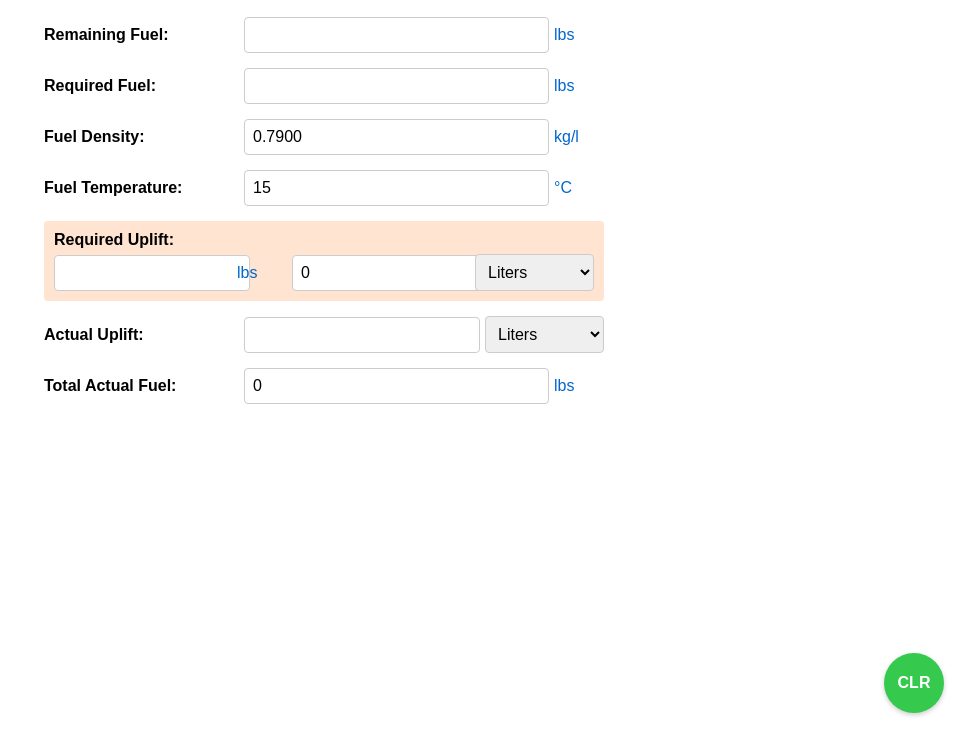
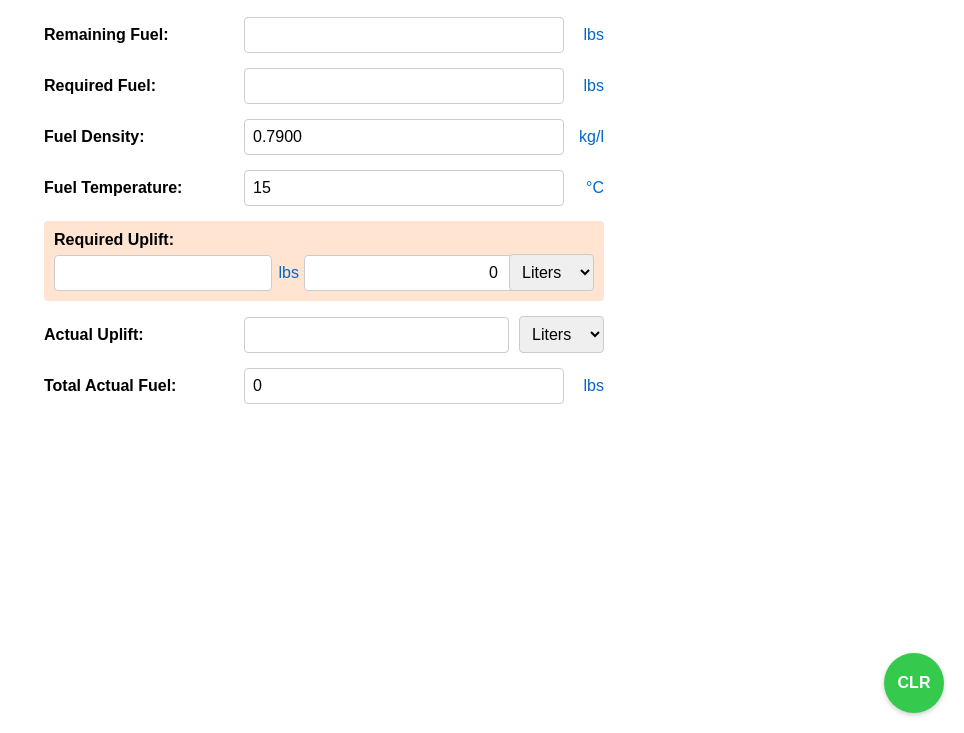
Before and after one commit to FastFalcon7/fuel-pwa, a plain HTML site: page index.html in a window 1280 px wide. Shown: the part 67-800 px from the top of the page, without its empty margins (316-1280 px from the left). Drawn offline with Linux system fonts and the light colour scheme.

Commit message:
Oprava sirky okna Uplift required

```diff
--- a/index.html
+++ b/index.html
@@ -71,13 +71,33 @@
         #requiredUpliftGroup .input-container {
             margin-top: 5px;
             display: grid;
-            grid-template-columns: minmax(80px, 1fr) auto minmax(80px, 1fr) auto;
+            grid-template-columns: 1fr 40px 1fr 85px;
             gap: 5px;
             align-items: center;
         }
         #requiredUpliftGroup input {
             width: 100%;
             min-width: 0;
+            text-align: right;
+        }
+        .unit {
+            color: #0066cc;
+            min-width: 30px;
+            text-align: right;
+            margin-right: 0;
+        }
+        select {
+            padding: 8px;
+            border: 1px solid #ccc;
+            border-radius: 4px;
+            font-size: 16px;
+            width: 85px;
+        }
+/* Pre Actual Uplift riadok */
+        .input-container {
+            display: flex;
+            align-items: center;
+            gap: 10px;
         }
         h1 {
             font-size: 1.5em;
@@ -172,7 +192,7 @@
                 <input type="number" id="requiredUpliftConverted" readonly>
                 <select id="upliftUnit">
                     <option value="L">Liters</option>
-                    <option value="USG">US Gallons</option>
+                    <option value="USG">US Gal</option>
                 </select>
             </div>
         </div>
@@ -182,7 +202,7 @@
                 <input type="number" id="actualUplift">
                 <select id="actualUpliftUnit">
                     <option value="L">Liters</option>
-                    <option value="USG">US Gallons</option>
+                    <option value="USG">US Gal</option>
                     <option value="LBS">LBS</option>
                 </select>
             </div>
```
